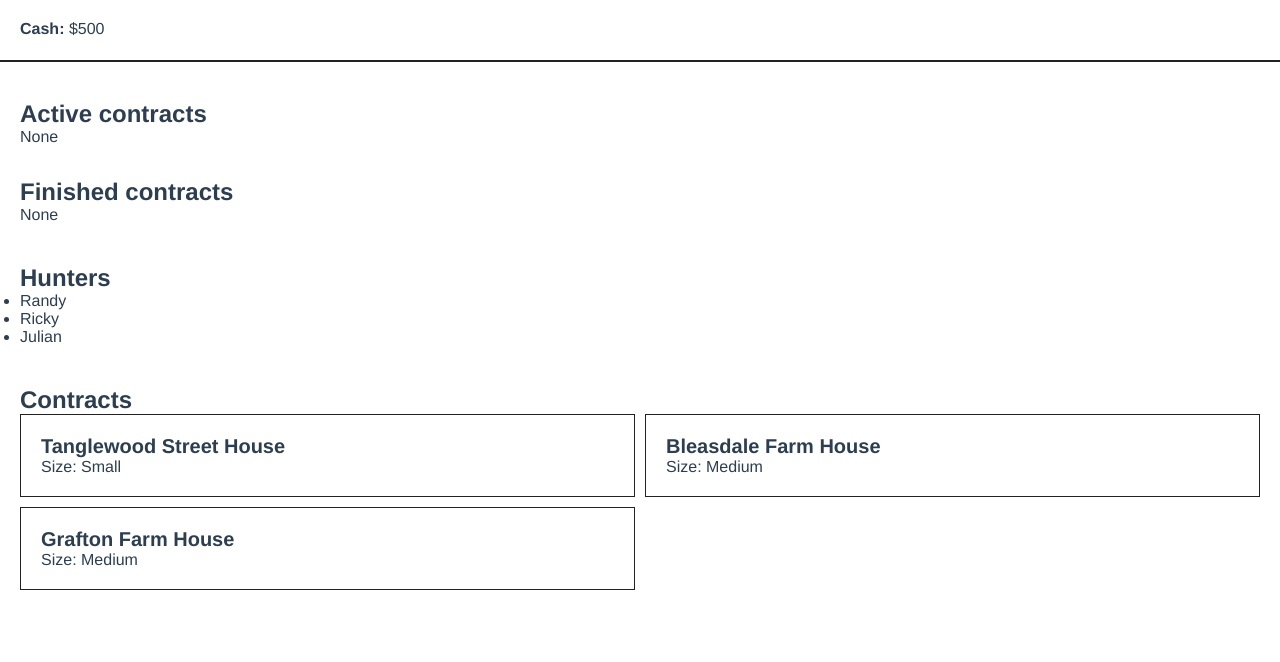
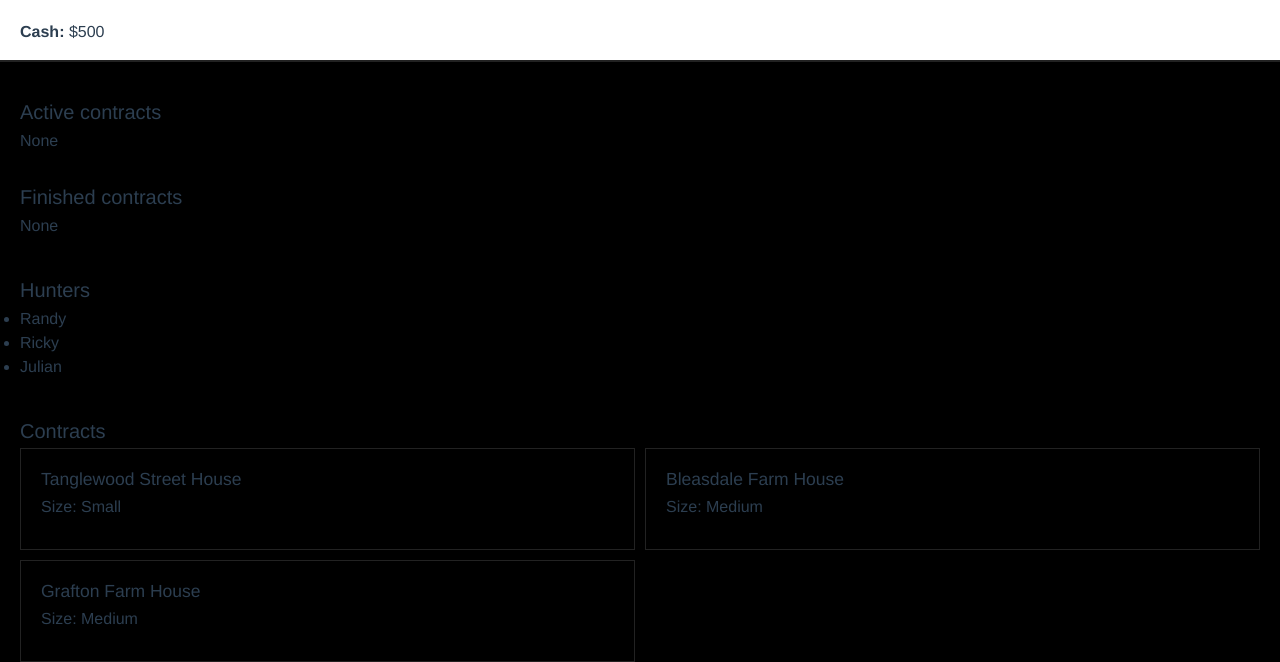
Before and after one commit to rabbyraptor/phasmophobia-manager, a Vue app: page / in a window 1280 px wide. Shown: the top 662 px of the page. Built offline with nearby package versions, Linux system fonts and the light colour scheme.

Commit message:
Added BootstrapVue
Added BootstrapVue and updated dependencies so the project works with no errors and upgradable into Bootstrap5

```diff
--- /dev/null
+++ b/src/App.scss
@@ -0,0 +1,9 @@
+
+// Default Bootstrap variables
+// To override Bootstrap Defaults ;)
+$body-bg: #000;
+$body-color: #111;
+
+// Then import Bootstrap an BootstrapVue SCSS files (order is important)
+@import 'node_modules/bootstrap/scss/bootstrap.scss';
+@import 'node_modules/bootstrap-vue/src/index.scss';
```
Also changed, not shown: package.json (+6 -5 lines), src/main.js (+14 -0 lines), 1 other file (tests, documents, lock files or other folders).
